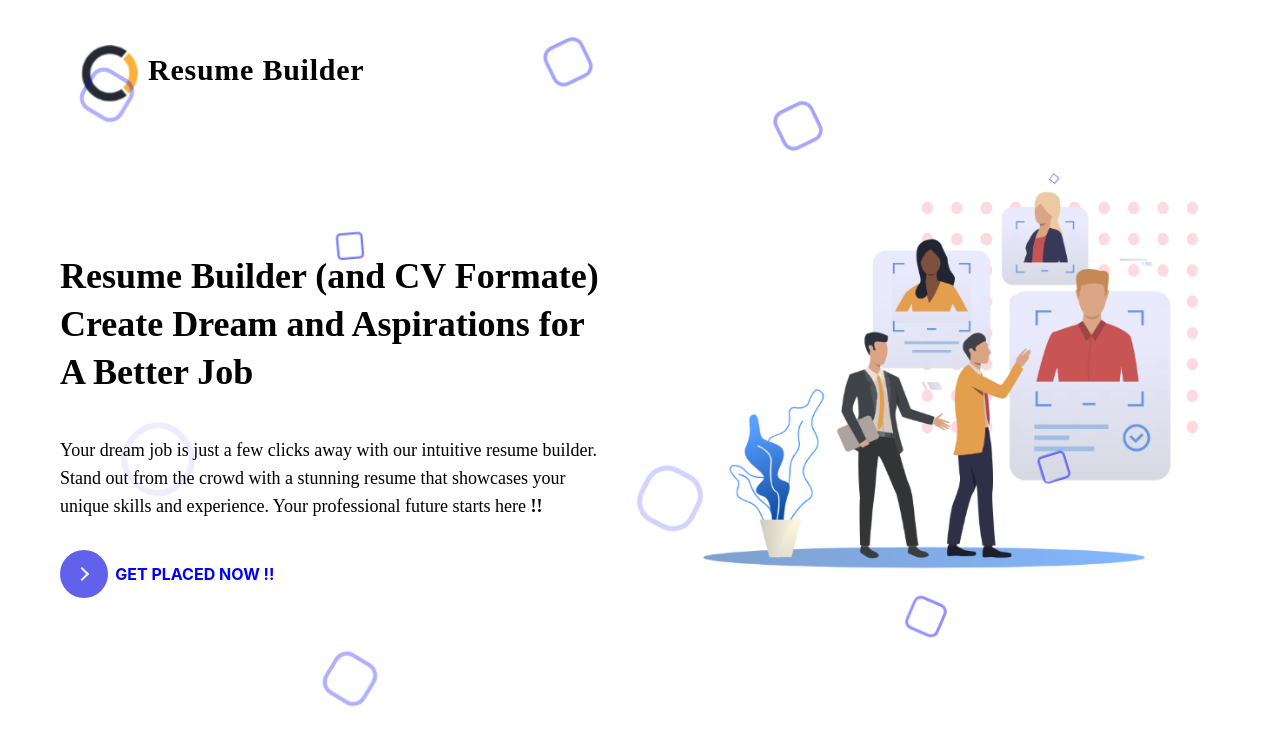
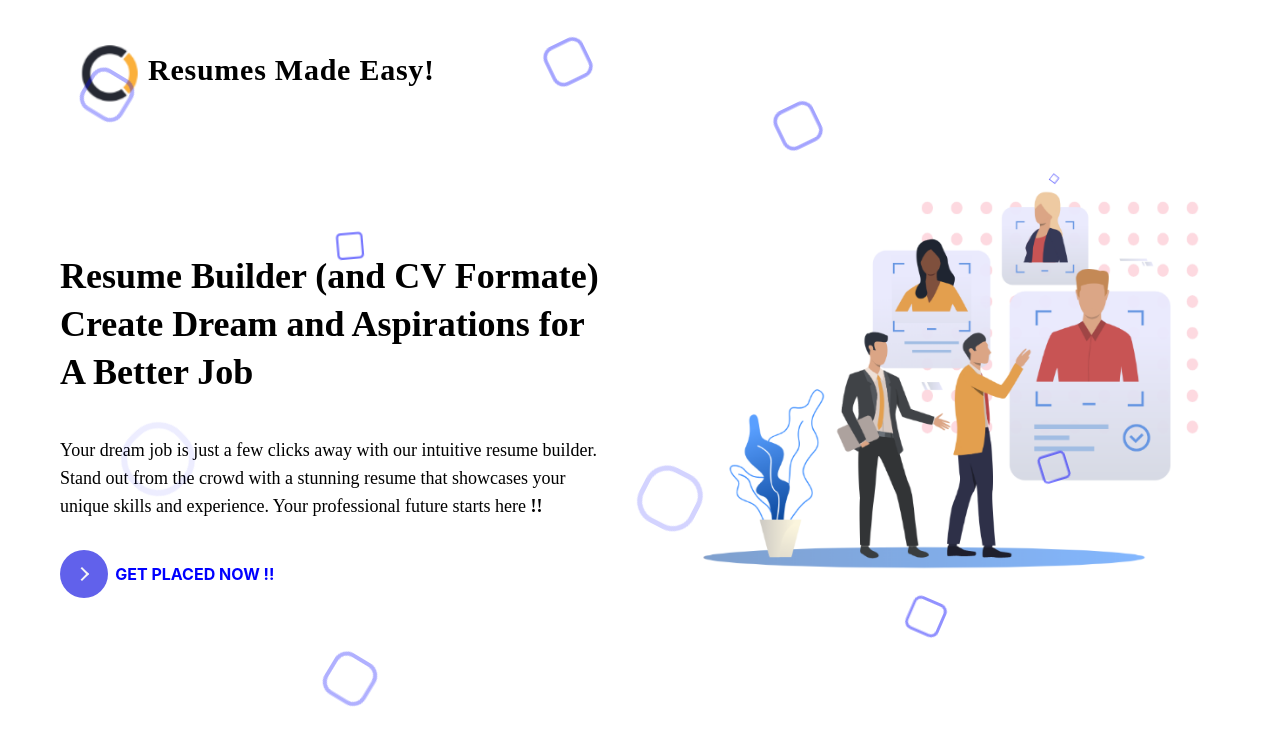
Before and after one commit to Vishwa3025/Resume, a React (Create React App) app: page / in a window 1280 px wide. Shown: the top 744 px of the page. Built offline with nearby package versions, Linux system fonts and the light colour scheme.

Commit message:
Update landingPage.jsx

```diff
--- a/src/components/landingPage.jsx
+++ b/src/components/landingPage.jsx
@@ -17,7 +17,7 @@ const LandingPage = () => {
               srcset=""
             />
           </div>
-          <div className="mx-2 mt-3">Resume Builder</div>
+          <div className="mx-2 mt-3">Resumes Made Easy!</div>
         </div>
       </section>
 
```
